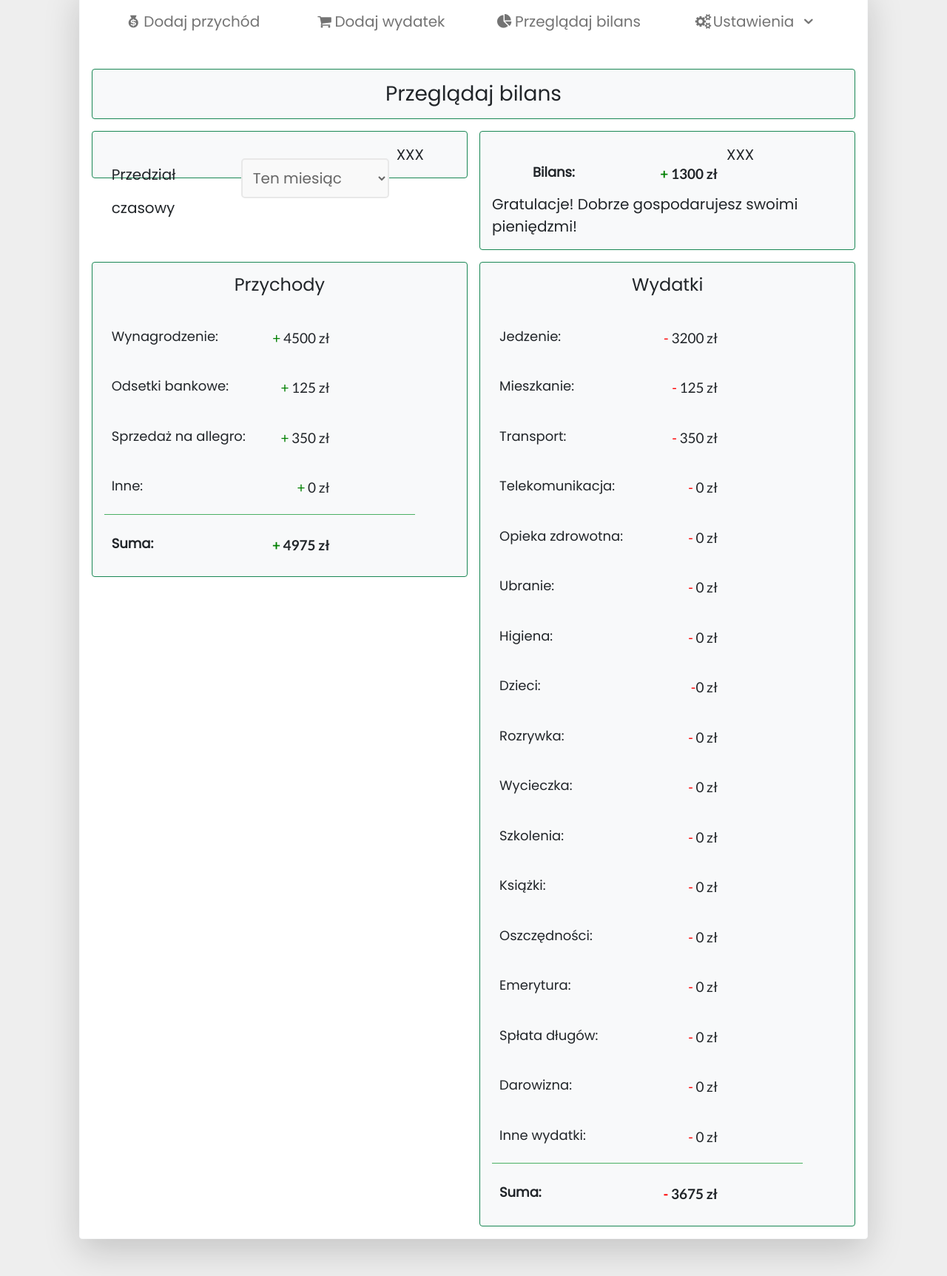
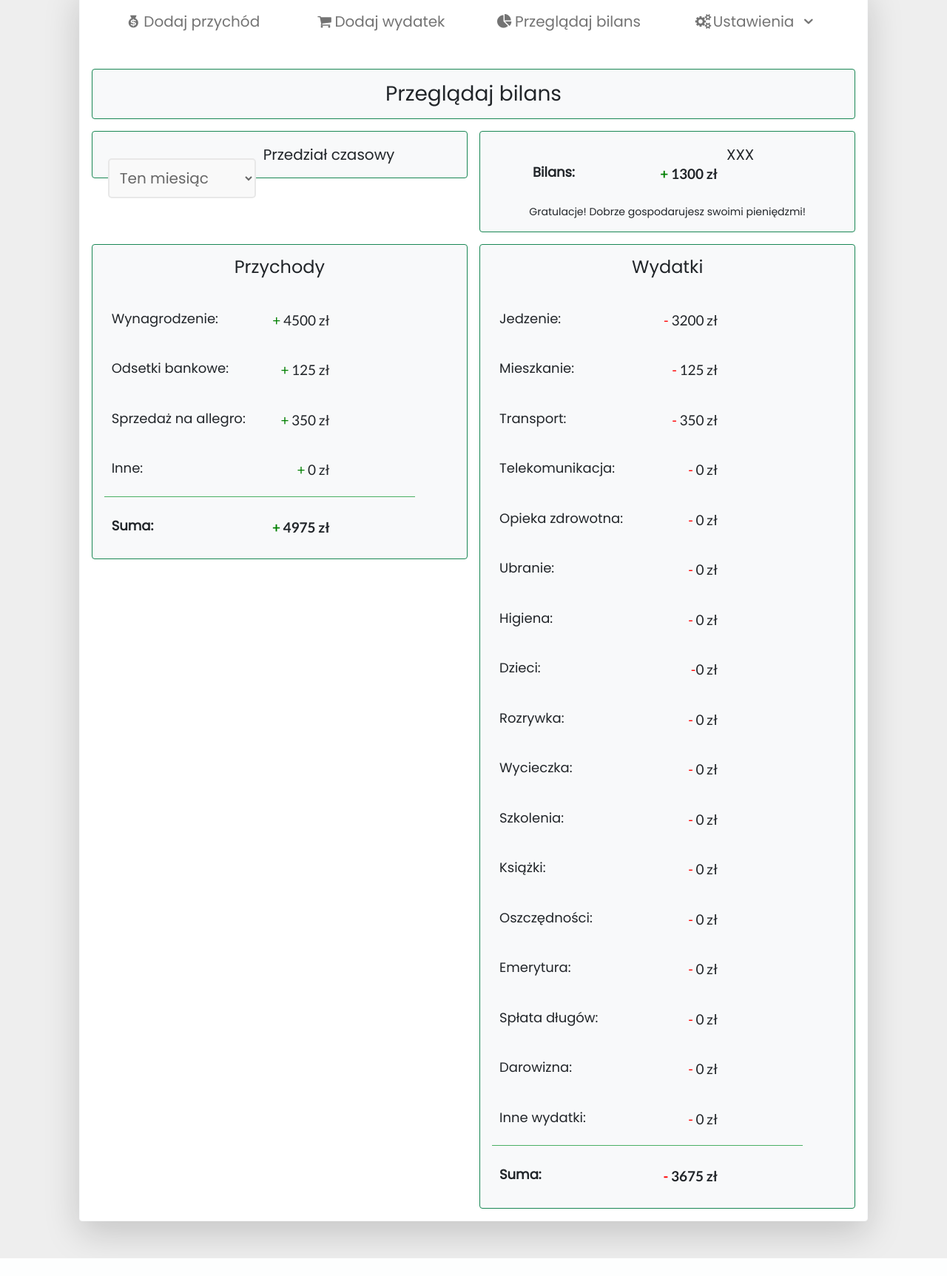
Before and after one commit to pawelmajchrzak/PersonalBudgetWEB, a PHP site: page /viewBalanceSheet.html in a window 1280 px wide. Shown: the part 160-1885 px from the top of the page at 74% size. After the commit the page ends 1861 px from the top, so only its background shows below. Run offline with PHP 8.4, Linux system fonts and the light colour scheme.

Commit message:
viewBalanceSheet: change class textfieldOperation

```diff
--- a/style.css
+++ b/style.css
@@ -244,15 +244,7 @@
 	background-color: #fcfbfc;
 }
 
-.textfieldOperation
-{
-	float: left;
-	width: 180px;
-	font-size: 20px;
-	padding: 10px;
-	margin-top: 10px;
-	line-height: 45px;
-}
+
 
 .textfieldOperationValue
 {
@@ -385,7 +377,107 @@
 	background-color: #929292;
 }
 
+.viewBalanceSheet
+{
+	padding: 0 10px;
+	height: 550px;
+	margin-top: 35px;
 
+}
+
+.titleBalance
+{
+	border: 1px solid #e9e9ea;
+	background-color: #fcfbfc;
+	border-radius: 8px;
+
+	padding: 15px 0px;
+	text-align: center;
+	width: 100%;
+	margin-bottom: 10px;
+	font-size: 28px;
+	letter-spacing: 4px;
+	height: 40px;
+}
+
+.period
+{
+	border: 1px solid #e9e9ea;
+	border-radius: 8px;
+	padding: 15px;
+	width: 423px;
+	height: 90px;
+	margin: 15px 0px ;
+	background-color: #fcfbfc;
+	float: left;
+}
+
+.balance
+{
+	border: 1px solid #e9e9ea;
+	border-radius: 8px;
+	padding: 0 15px;
+	width: 423px;
+	height: 120px;
+	margin: 15px 0px ;
+	margin-left:20px;
+	background-color: #fcfbfc;
+	float: left;
+}
+
+.comment
+{
+	font-size: 14px;
+	text-align: center;
+	margin-top: 15px;
+}
+
+.viewIncomes
+{
+	border: 1px solid #e9e9ea;
+	border-radius: 8px;
+	padding: 15px;
+	width: 423px;
+	height: 300px;
+	margin: 15px 0px ;
+	margin-right: 20px;
+	background-color: #fcfbfc;
+	float: left;
+}
+
+.viewExpenses
+{
+	border: 1px solid #e9e9ea;
+	border-radius: 8px;
+	padding: 15px;
+	width: 423px;
+	height: 300px;
+	margin: 15px 0px ;
+	background-color: #fcfbfc;
+	float: left;
+}
+
+.viewIncomes > .variableValue
+{
+	margin-left: 80px;
+	margin-top: 0px;
+}
+
+.viewIncomes > .variableName
+{
+	margin-top: 0px;
+}
+
+.viewExpenses > .variableValue
+{
+	margin-left: 80px;
+	margin-top: 0px;
+}
+
+.viewExpenses > .variableName
+{
+	margin-top: 0px;
+}
 
 .pie {
 	margin-left: auto;
--- a/viewBalanceSheet.html
+++ b/viewBalanceSheet.html
@@ -62,8 +62,6 @@
 
 		<main>
 
-
-
 			<div class="container">
 
 				<div class="row px-2">
@@ -76,7 +74,6 @@
 					<div class="col-12 col-lg-6 p-2">
 						<div class="border border-success bg-light rounded p-3">
 							<section>
-								XXX
 
 								<label for="period" class="textfieldOperation" style= "width: 180px;"> Przedział czasowy </label>
 								<select id="period" name="payment" size="1">
```
